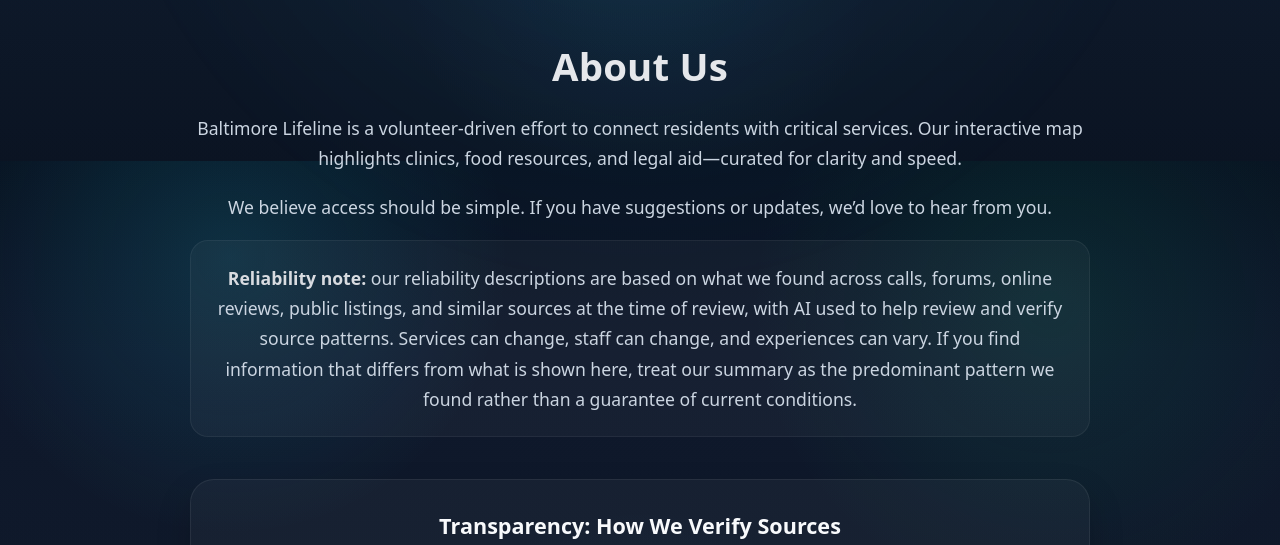
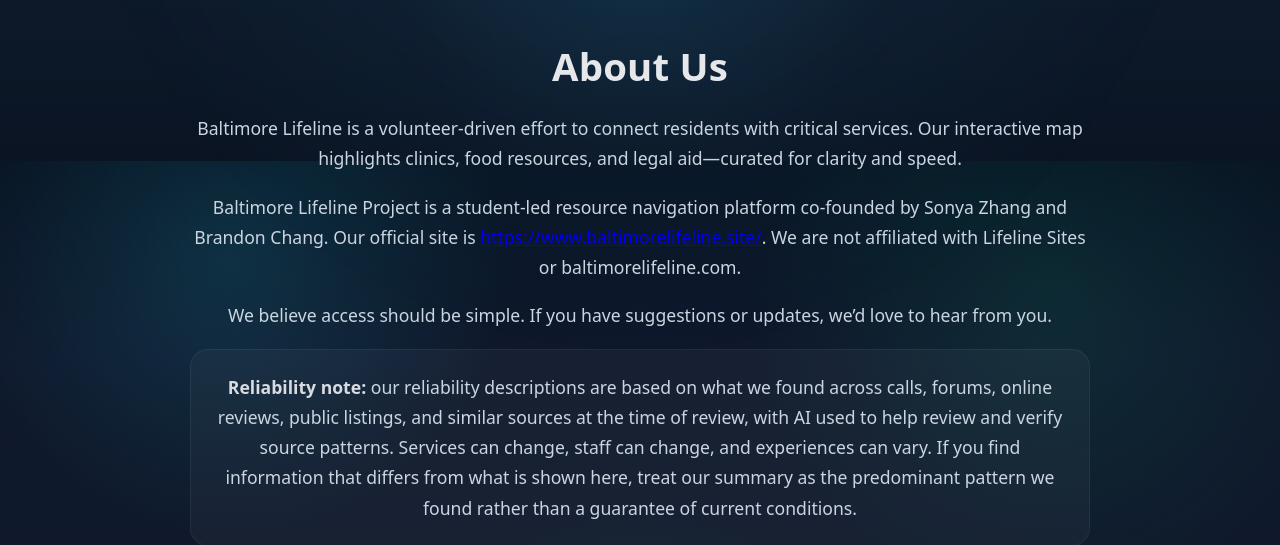
Before and after one commit to bchang092/Baltimore-Lifeline, a Django app: page / in a window 1280 px wide. Shown: the part 2239-2784 px from the top of the page. Run offline with Django 5.2, Linux system fonts and the light colour scheme.

Commit message:
our names

```diff
--- a/templates/about.html
+++ b/templates/about.html
@@ -147,6 +147,12 @@
       <h1>About Baltimore Lifeline</h1>
       <p>Baltimore Lifeline is a volunteer-driven effort to connect residents with critical services.</p>
       <p>We now offer a guided triage flow that prioritizes your needs and points you toward suggested services more quickly.</p>
+      <p>
+        Baltimore Lifeline Project is a student-led resource navigation platform co-founded by Sonya Zhang and Brandon Chang.
+        Our official site is
+        <a href="https://www.baltimorelifeline.site/" target="_blank" rel="noopener noreferrer">https://www.baltimorelifeline.site/</a>.
+        We are not affiliated with Lifeline Sites or baltimorelifeline.com.
+      </p>
       <div class="nav">
         <button class="back-btn" type="button" onclick="if (window.history.length > 1) { window.history.back(); } else { window.location.href='{% url 'homepage' %}'; }">
           <svg viewBox="0 0 24 24" fill="none" aria-hidden="true">
--- a/templates/home.html
+++ b/templates/home.html
@@ -756,6 +756,12 @@
         Our interactive map highlights clinics, food resources, and legal aid—curated for clarity and speed.
       </p>
       <p class="reveal">
+        Baltimore Lifeline Project is a student-led resource navigation platform co-founded by Sonya Zhang and Brandon Chang.
+        Our official site is
+        <a href="https://www.baltimorelifeline.site/" target="_blank" rel="noopener noreferrer">https://www.baltimorelifeline.site/</a>.
+        We are not affiliated with Lifeline Sites or baltimorelifeline.com.
+      </p>
+      <p class="reveal">
         We believe access should be simple. If you have suggestions or updates, we’d love to hear from you.
       </p>
       <p class="disclaimer-note reveal">
```
